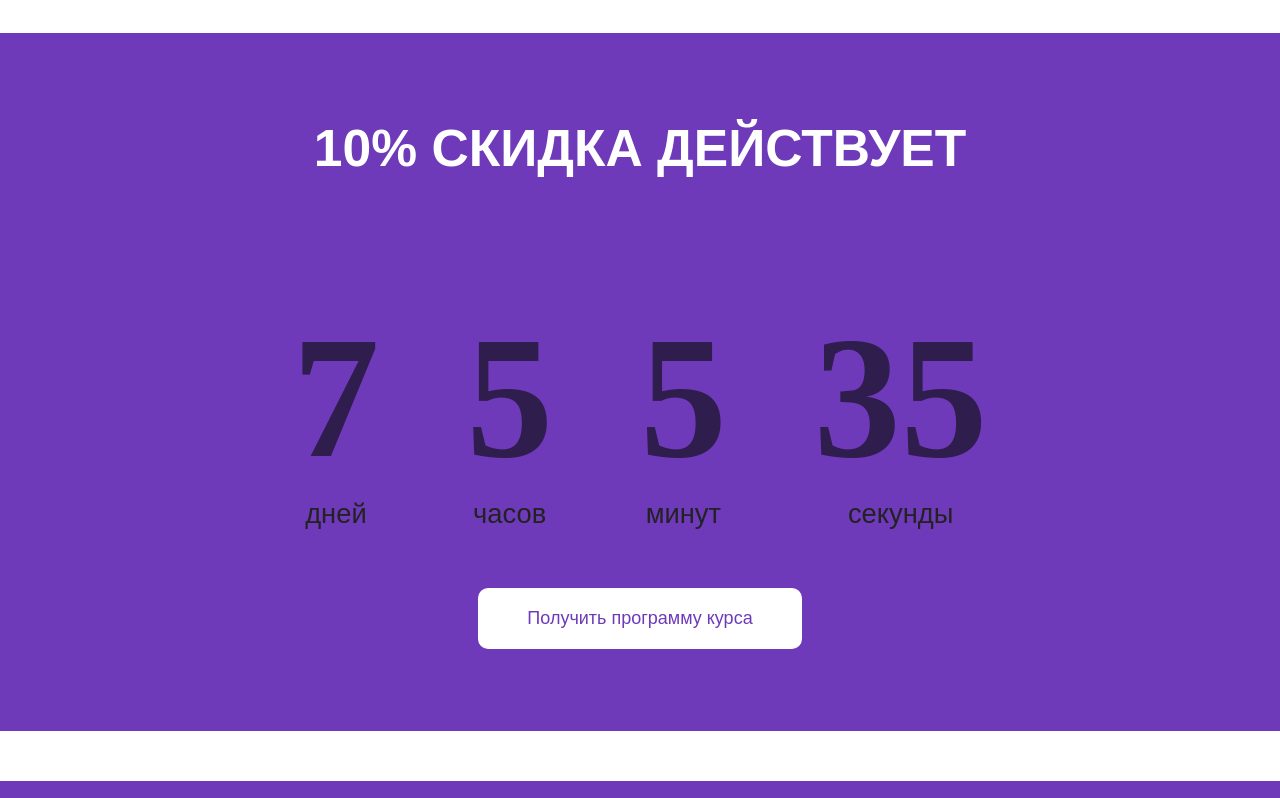
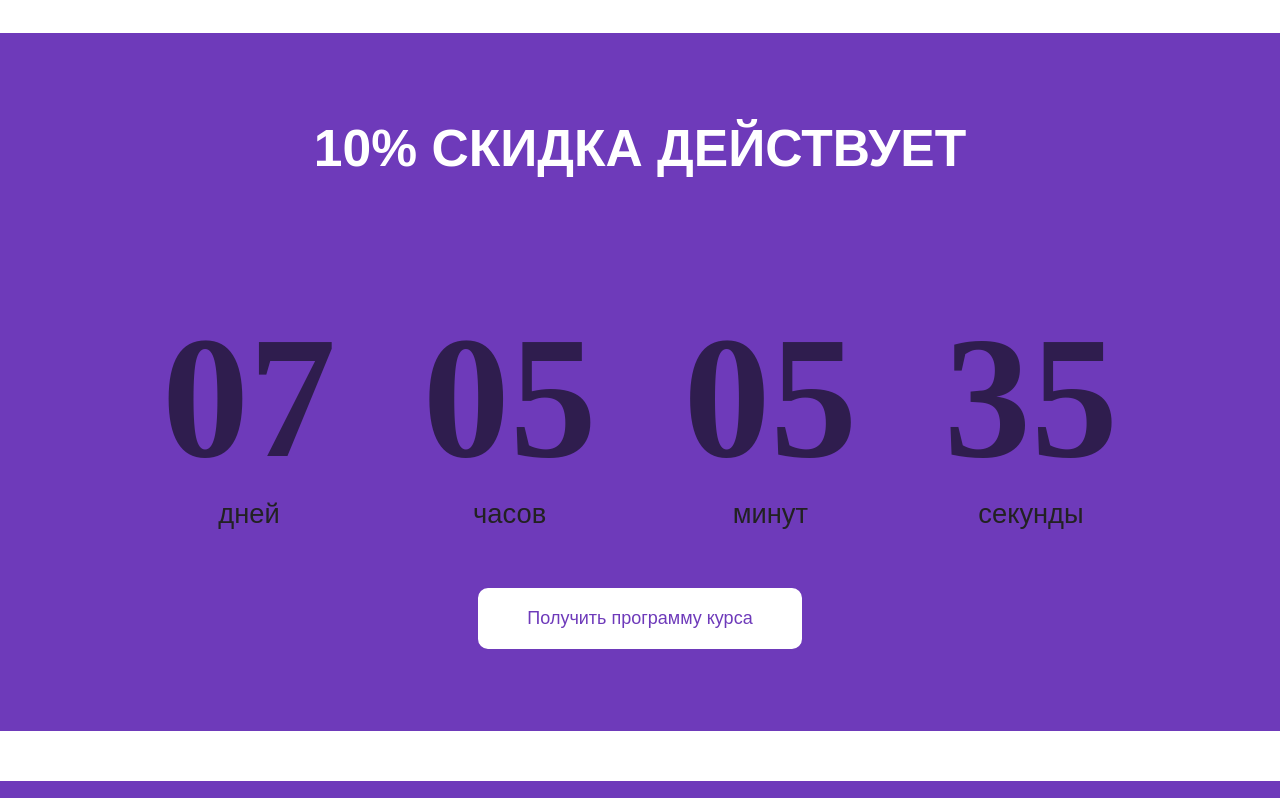
Before and after one commit to AbdulazizKhojinigmonov/landing, a plain HTML site: page index.html in a window 1280 px wide. Shown: the part 8569-9367 px from the top of the page. Drawn offline with Linux system fonts and the light colour scheme; a web font is replaced by a local one.

Commit message:
secondTimer

```diff
--- a/index.html
+++ b/index.html
@@ -194,7 +194,7 @@
         </div>
     </section>
 
-    <section class="saleTimer">
+    <section class="saleTimer" id="timerFirst">
         <h3 class="saleTitle">10% скидка действует</h3>
         <div class="saleTimerContainer">
             <div class="saleTimeCard">
@@ -220,7 +220,7 @@
 
 
 
-    <section class="saleTimer">
+    <section class="saleTimer" id="timerSecond">
         <h3 class="saleTitle">10% скидка действует</h3>
         <div class="saleTimerContainer">
             <div class="saleTimeCard">
@@ -304,9 +304,30 @@
             </ul>
         </div>
     </section>
-    <script>
+
+
+    <section class="splide" aria-labelledby="carousel-heading">
+        <h2 id="carousel-heading">Базовый пример HTML Splide</h2>
+
+
+        <div class="splide__track">
+              <ul class="splide__list">
+                  <li class="splide__slide">Слайд 01</li>
+                  <li class="splide__slide">Слайд 02</li>
+                  <li class="splide__slide">Слайд 03</li>
+              </ul>
+        </div>
+    </section>
+
+
+
+
+
+
+
+   <script>
         document.addEventListener('DOMContentLoaded', function () {
-            var splide = new Splide('.splide', {
+            var splide = new Splide('.splide.feedback', {
                 perPage: 3,
                 rewind: true,
                 arrows: false,
--- a/main.js
+++ b/main.js
@@ -1,21 +1,50 @@
 
 
-function saleDate(){
-    const day = document.getElementsByClassName("time")[0];
-    const hour = document.getElementsByClassName("time")[1];
-    const minuts = document.getElementsByClassName("time")[2];
-    const seconds = document.getElementsByClassName("time")[3];
-    const finishDate = new Date(2024,11,31);
-    const currentDate = new Date();
 
-    const date = finishDate - currentDate;
-  day.innerHTML = Math.trunc (date / (1000 * 60 * 60 * 24))
-    hour.innerHTML = Math.trunc((date % (1000 * 60 * 60 * 24)) / (1000 * 60 * 60));
-    minuts.innerHTML = Math.trunc((date % (1000 * 60 * 60)) / (1000 * 60))
-    seconds.innerHTML = Math.trunc(date % (1000 * 60) / 1000)
+// function saleDate(){
+//     const day = document.getElementsByClassName("time")[0];
+//     const hour = document.getElementsByClassName("time")[1];
+//     const minuts = document.getElementsByClassName("time")[2];
+//     const seconds = document.getElementsByClassName("time")[3];
+//     const finishDate = new Date(2024,11,31);
+//     const currentDate = new Date();
+
+//     const date = finishDate - currentDate;
+//   day.innerHTML = Math.trunc (date / (1000 * 60 * 60 * 24))
+//     hour.innerHTML = Math.trunc((date % (1000 * 60 * 60 * 24)) / (1000 * 60 * 60));
+//     minuts.innerHTML = Math.trunc((date % (1000 * 60 * 60)) / (1000 * 60))
+//     seconds.innerHTML = Math.trunc(date % (1000 * 60) / 1000)
+// }
+
+// saleDate();
+// setInterval(function(){
+//     saleDate();
+// }, 1000);
+
+
+function correctDate(date) {
+  return date < 10 ? "0" + date : date;
 }
 
-saleDate();
-setInterval(function(){
-    saleDate();
+function saleDate(containerId) {
+    const container = document.getElementById(containerId);
+    const times = container.getElementsByClassName("time");
+
+    const finishDate = new Date(2024, 11, 31);
+    const currentDate = new Date();
+    const date = finishDate - currentDate;
+
+      times[0].innerHTML = correctDate(Math.trunc(date / (1000 * 60 * 60 * 24)));
+      times[1].innerHTML = correctDate(Math.trunc((date % (1000 * 60 * 60 * 24)) / (1000 * 60 * 60)));
+      times[2].innerHTML = correctDate(Math.trunc((date % (1000 * 60 * 60)) / (1000 * 60)));
+      times[3].innerHTML = correctDate(Math.trunc((date % (1000 * 60)) / 1000));
+
+  }
+
+
+setInterval(function () {
+  saleDate("timerFirst");
+  saleDate("timerSecond");
 }, 1000);
+
+startTimes();
```
